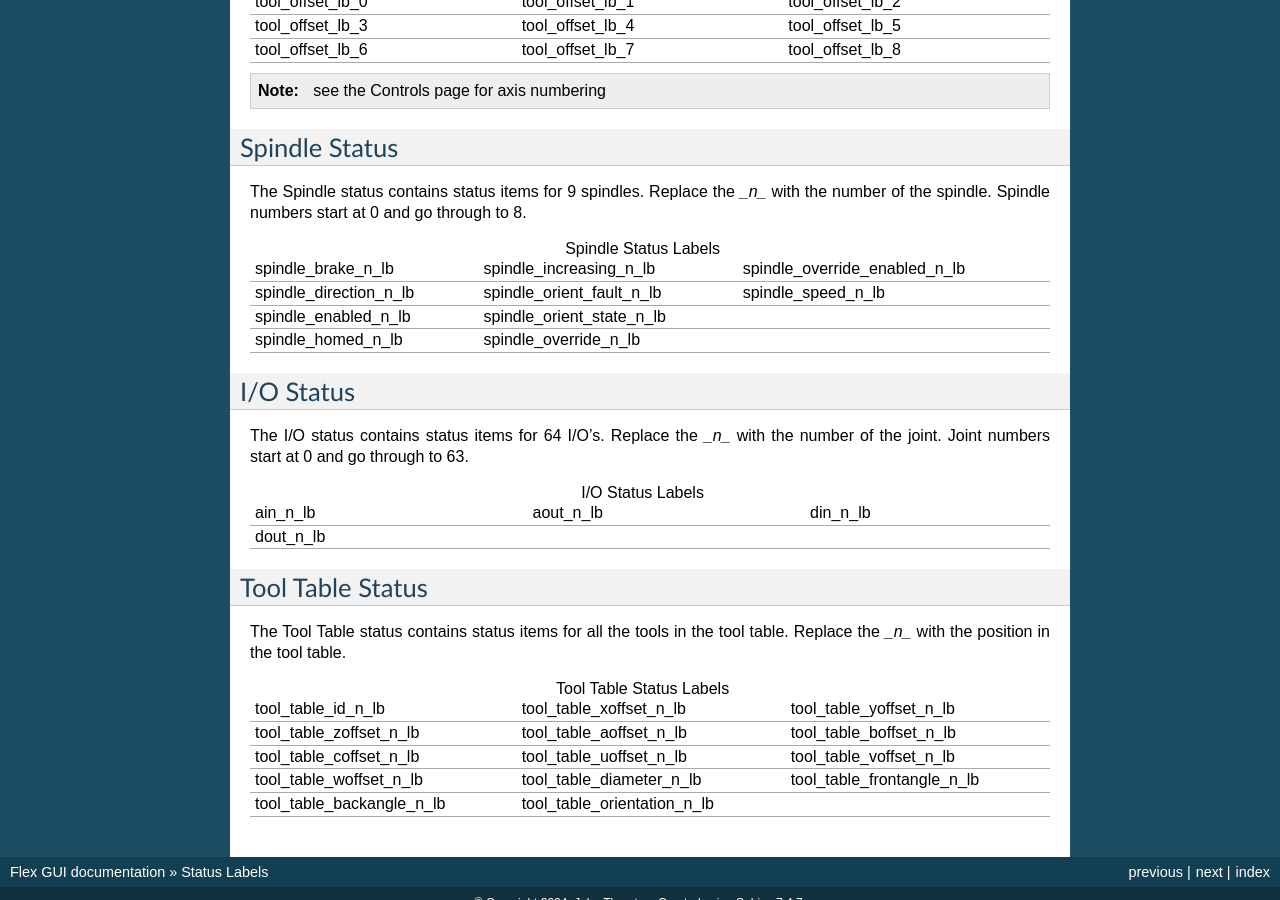
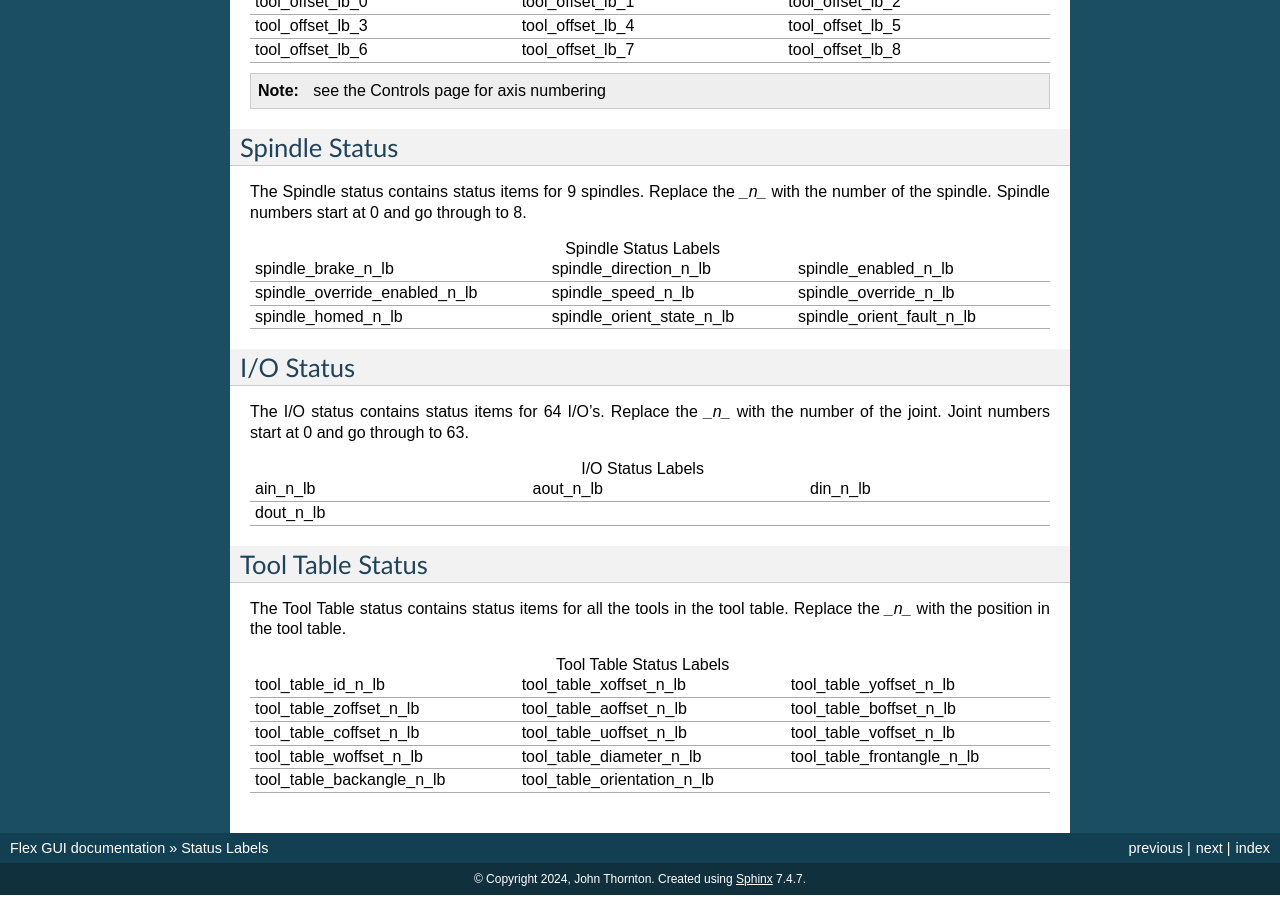
Before and after one commit to jethornton/flexgui, a Sphinx documentation site: the page built from docs/source/labels.rst, in a window 1280 px wide and 900 px high, scrolled down 2193 px. Built offline with Sphinx 7.4.7, drawn with Linux system fonts in a browser that asks for light colours.

Commit message:
remove spindle status label that does not exist
Signed-off-by: John Thornton <dev@gnipsel.com>

```diff
--- a/docs/source/labels.rst
+++ b/docs/source/labels.rst
@@ -141,10 +141,9 @@
    :width: 100%
    :align: left
 
-	spindle_brake_n_lb, spindle_increasing_n_lb, spindle_override_enabled_n_lb
-	spindle_direction_n_lb, spindle_orient_fault_n_lb, spindle_speed_n_lb
-	spindle_enabled_n_lb, spindle_orient_state_n_lb
-	spindle_homed_n_lb, spindle_override_n_lb
+	spindle_brake_n_lb, spindle_direction_n_lb, spindle_enabled_n_lb,
+	spindle_override_enabled_n_lb, spindle_speed_n_lb, spindle_override_n_lb
+	spindle_homed_n_lb, spindle_orient_state_n_lb, spindle_orient_fault_n_lb
 
 I/O Status
 ----------
```
